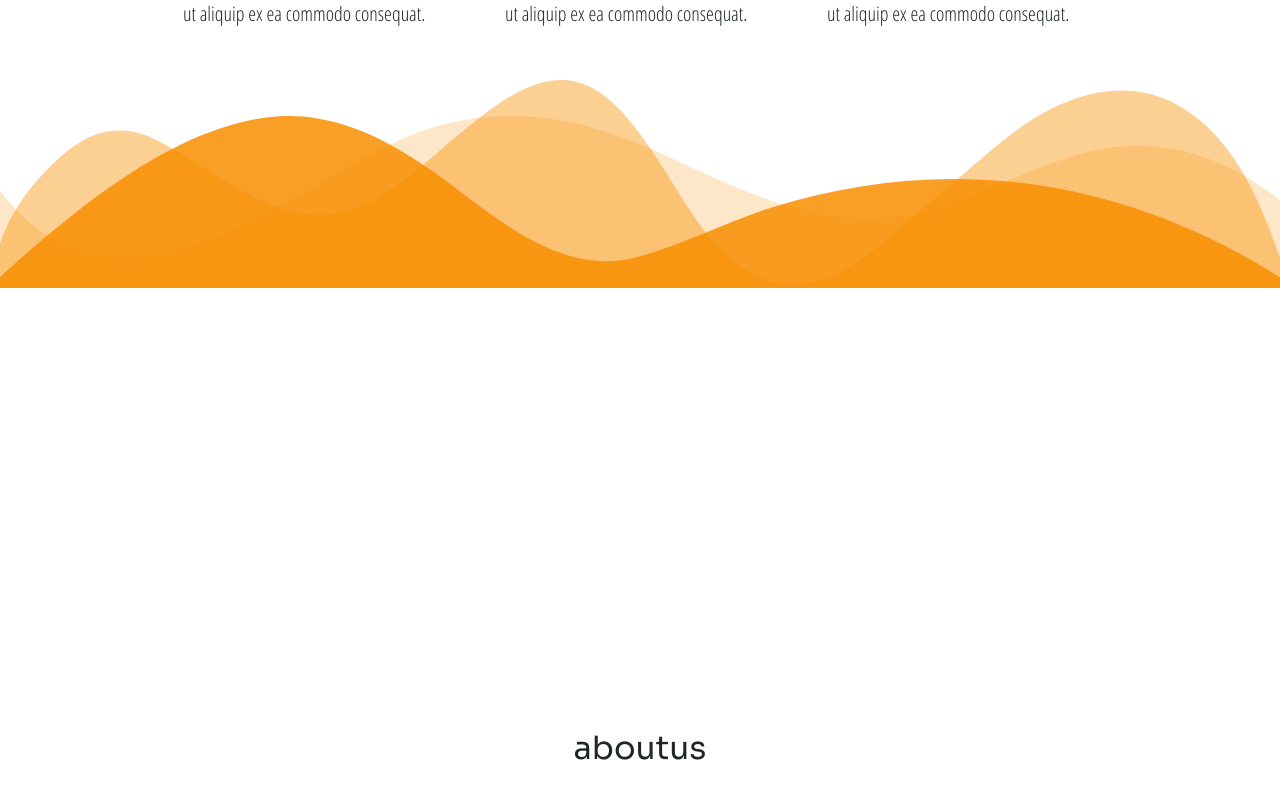
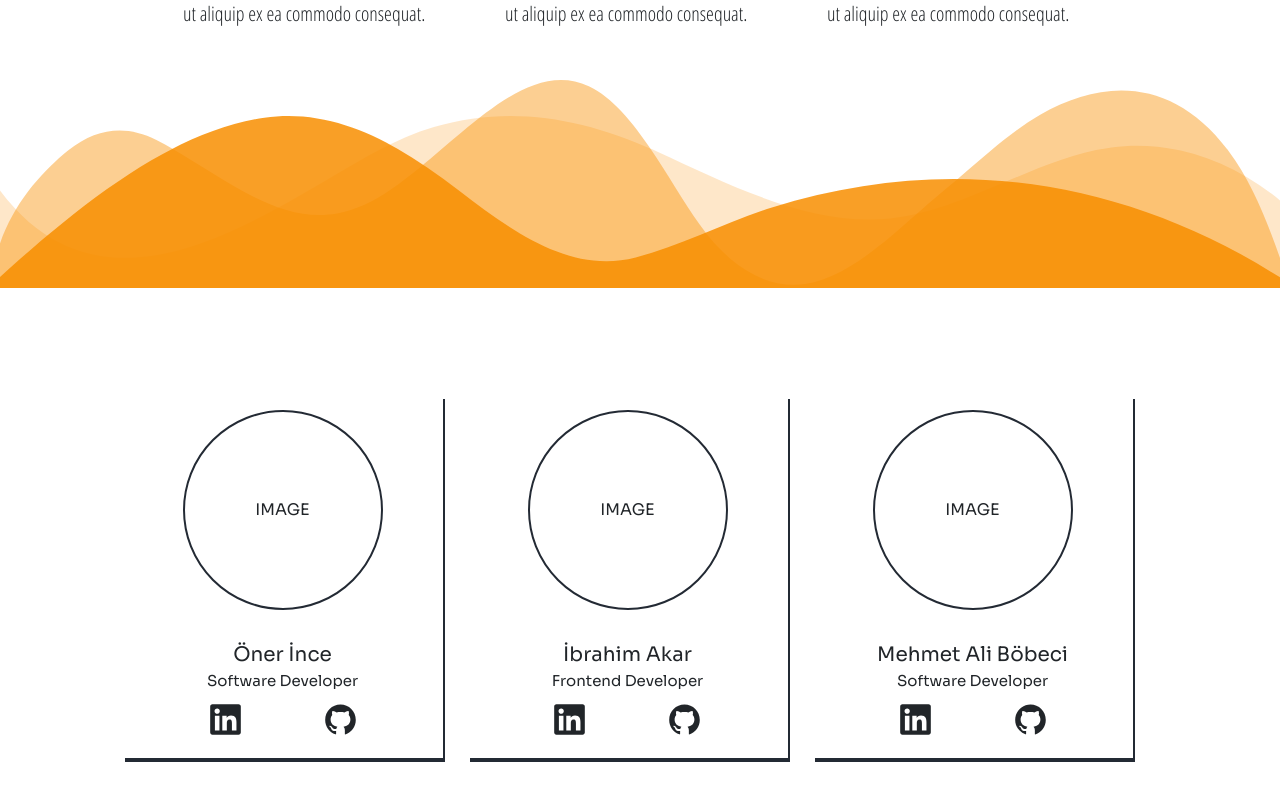
Before and after one commit to akaribrahim/nfl-react, a React (Create React App) app: page / in a window 1280 px wide. Shown: the part 1122-1922 px from the top of the page. Built offline with nearby package versions, Linux system fonts and the light colour scheme.

Commit message:
About Us page design

```diff
--- a/src/components/Main.js
+++ b/src/components/Main.js
@@ -4,7 +4,7 @@ import Navbar from './Navbar'
 import Home from './pages/HomeSection/Home'
 import Sidebar from './Sidebar'
 import { Element } from "react-scroll";
-import AboutUs from './pages/AboutUs'
+import AboutUs from './pages/AboutUsSection/AboutUs'
 
 export default class Main extends Component {
     constructor(props){
@@ -32,7 +32,7 @@ export default class Main extends Component {
                 <Element id="howitworks">
                     <Howitworks/>
                 </Element>
-                <Element id="aboutus" style={{marginTop: "60px"}}>
+                <Element id="aboutus">
                     <AboutUs/>
                 </Element>
 
--- a/src/components/pages/AboutUs.js
+++ /dev/null
@@ -1,10 +0,0 @@
-import React from 'react'
-function AboutUs() {
-    return (
-        <div style={{ height: "100vh", width: "100%", display: 'flex', justifyContent: 'center', alignItems: 'center', fontSize: '2rem'}}>
-            aboutus
-        </div>
-    )
-}
-
-export default AboutUs
--- /dev/null
+++ b/src/components/pages/AboutUsSection/AboutUs.css
@@ -0,0 +1,100 @@
+.page {
+    width: 100%;
+    min-height: 750px;
+    padding-top: 75px;
+    padding-bottom: 75px;
+}
+
+.person-box {
+    box-shadow: 2px 4px #232a34;
+    margin-right: 25px;
+    padding: 15px;
+    width: 350px;
+}
+
+
+
+.person-image-box {
+    position: relative;
+    display:flex;
+    justify-content: center;
+    align-items: center;
+    border: 2px solid #232a34;
+}
+.person-image-box:before, .person-image-box:after  {
+    box-sizing: border-box;
+    content: '';
+    position: absolute;
+    width: 200px;
+    height: 200px;
+}
+
+.spin {
+    height: 200px;
+    width: 200px;
+}
+.spin::before {
+    border: 3px solid transparent;
+}
+
+.spin:hover::before {
+    border-top-color: #f88f01d9;
+    border-right-color: #f88f01d9;
+    border-bottom-color: #f88f01d9;
+    transition: border-top-color 0.15s linear, border-right-color 0.15s linear 0.10s, border-bottom-color 0.15s linear 0.20s;
+}
+
+.spin::after {
+    border: 0 solid transparent;
+}
+
+.spin:hover::after {
+    border-top: 3px solid #f88f01d9;
+    border-left-width: 3px;
+    border-right-width: 3px;
+    transform: rotate(270deg);
+    transition: transform 0.4s linear 0s, border-left-width 0s linear 0.35s, -webkit-transform 0.4s linear 0s;
+}
+
+.circle {
+    border-radius: 100%;
+    box-shadow: none;
+}
+
+.circle::before,
+.circle::after {
+    border-radius: 100%;
+}
+
+
+
+
+
+.person-text-box {
+    margin-top: 30px;
+    display: flex;
+    flex-direction: column;
+    justify-content: center;
+    align-items: center;
+}
+
+.person-name {
+    font-size: 20px;
+}
+
+.person-job {
+    font-size: 15px;
+}
+
+.person-link-box {
+    display:flex;
+    width: 150px;
+    height: 50px;
+    font-size: 35px;
+    align-items: center;
+    justify-content: space-between;
+}
+
+.external-link {
+    cursor: pointer;
+}
--- /dev/null
+++ b/src/components/pages/AboutUsSection/AboutUs.js
@@ -0,0 +1,73 @@
+import React from "react";
+import "./AboutUs.css";
+import { FaLinkedin } from "react-icons/fa";
+import { AiFillGithub } from "react-icons/ai";
+function AboutUs() {
+	return (
+		<div class="page">
+			<div class="container-fluid pt-3">
+				<div class="row d-flex justify-content-center align-items-center ">
+					<div class="person-box col-md-5 col-lg-3 col-s d-flex flex-column justify-content-center align-items-center mt-3">
+						<div class="person-image-box spin circle">IMAGE</div>
+						<div class="person-text-box">
+							<div class="person-name">Öner İnce</div>
+							<div class="person-job">Software Developer</div>
+							<div class="person-link-box">
+								<div class='external-link' onClick={() => {
+									window.open("https://linkedin.com", "_blank");
+								}}>
+									<FaLinkedin />
+								</div>
+								<div class='external-link' onClick={() => {
+									window.open("https://github.com", "_blank");
+								}}>
+									<AiFillGithub />
+								</div>
+							</div>
+						</div>
+					</div>
+					<div class="person-box col-md-5 col-lg-3 col-s d-flex flex-column justify-content-center align-items-center mt-3">
+						<div class="person-image-box spin circle m-auto">IMAGE</div>
+						<div class="person-text-box">
+							<div class="person-name">İbrahim Akar</div>
+							<div class="person-job">Frontend Developer</div>
+							<div class="person-link-box">
+								<div class='external-link' onClick={() => {
+									window.open("https://linkedin.com", "_blank");
+								}}>
+									<FaLinkedin />
+								</div>
+								<div class='external-link' onClick={() => {
+									window.open("https://github.com", "_blank");
+								}}>
+									<AiFillGithub />
+								</div>
+							</div>
+						</div>
+					</div>
+					<div class="person-box col-md-5 col-lg-3 col-s d-flex flex-column justify-content-center align-items-center mt-3">
+						<div class="person-image-box spin circle">IMAGE</div>
+						<div class="person-text-box">
+							<div class="person-name">Mehmet Ali Böbeci</div>
+							<div class="person-job">Software Developer</div>
+							<div class="person-link-box">
+								<div class='external-link' onClick={() => {
+									window.open("https://linkedin.com", "_blank");
+								}}>
+									<FaLinkedin />
+								</div>
+								<div class='external-link' onClick={() => {
+									window.open("https://github.com", "_blank");
+								}}>
+									<AiFillGithub />
+								</div>
+							</div>
+						</div>
+					</div>
+				</div>
+			</div>
+		</div>
+	);
+}
+
+export default AboutUs;
```
